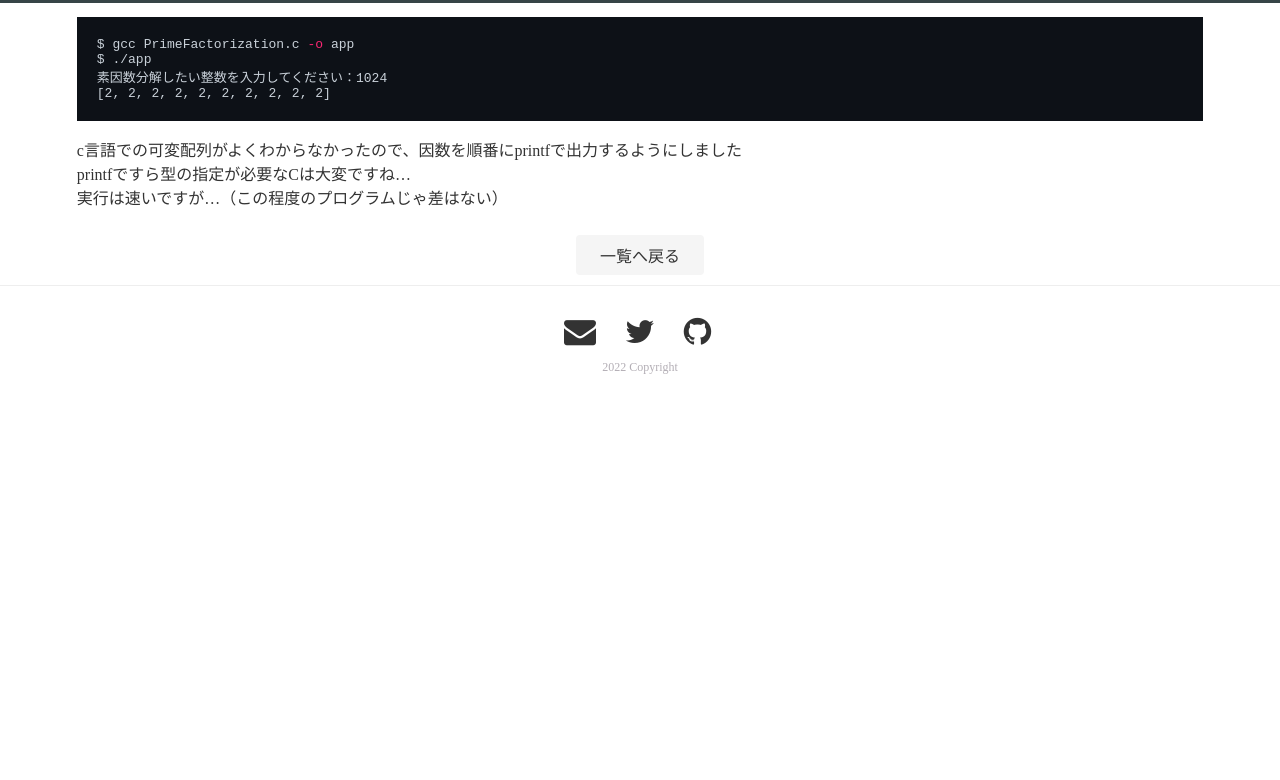
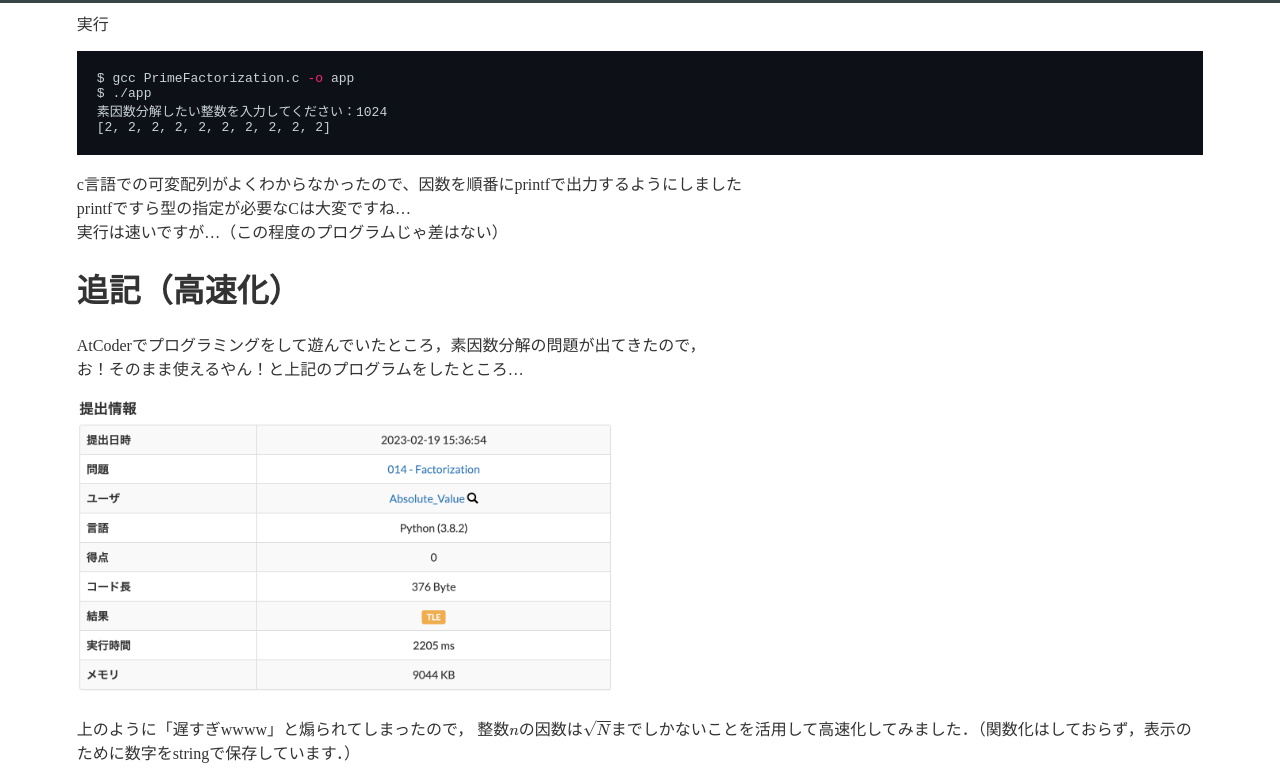
Before and after one commit to Absolute-Value/Portfolio, a Jekyll site: the page built from blogs/prime-factorization.md, in a window 1280 px wide and 1400 px high, scrolled down 2271 px. Shown: the part 62-842 px from the top of the window. Built offline with Jekyll 4.4.1, drawn with Linux system fonts in a browser that asks for light colours; nearby versions of some CDN libraries; the table of contents is made by our own code; before the commit the page ends 2740 px from its top, so only the background shows below that; some of the changed text lies outside the part shown; grey boxes are pictures that could not be loaded.

Commit message:
Update Blog/PrimeFactorization

```diff
--- a/blogs/prime-factorization.md
+++ b/blogs/prime-factorization.md
@@ -13,7 +13,7 @@
 
 # はじめに
 
-個別塾のバイト中に素因数分解を教えていて、
+個別塾のバイト中に素因数分解を教えていて，
 「素因数分解は繰り返しのためコンピュータが処理を得意そう」
 と感じたためプログラムを実装してみました
 
@@ -63,3 +63,19 @@
 c言語での可変配列がよくわからなかったので、因数を順番にprintfで出力するようにしました
 printfですら型の指定が必要なCは大変ですね...
 実行は速いですが...（この程度のプログラムじゃ差はない）
+
+# 追記（高速化）
+
+AtCoderでプログラミングをして遊んでいたところ，素因数分解の問題が出てきたので，
+お！そのまま使えるやん！と上記のプログラムをしたところ...
+
+<a href='https://atcoder.jp/contests/math-and-algorithm/submissions/39000792?lang=ja'><img src='/assets/images/blogs/prime-factorization/before.png' height=300></a>
+
+上のように「遅すぎwwww」と煽られてしまったので，
+整数$n$の因数は$\sqrt{N}$までしかないことを活用して高速化してみました．（関数化はしておらず，表示のために数字をstringで保存しています．）
+
+<script src="https://gist.github.com/Absolute-Value/587490086a9177dd6e43d28be6fb77e0.js"></script>
+
+<a href='https://atcoder.jp/contests/math-and-algorithm/submissions/39001296?lang=ja'><img src='/assets/images/blogs/prime-factorization/after.png' height=300></a>
+
+AtCoderくんもご満悦です🤗
```
Also changed, not shown: other parts of blogs/prime-factorization.md (+1 -1 lines), assets/images/blogs/prime-factorization/after.png (added), assets/images/blogs/prime-factorization/before.png (added).
